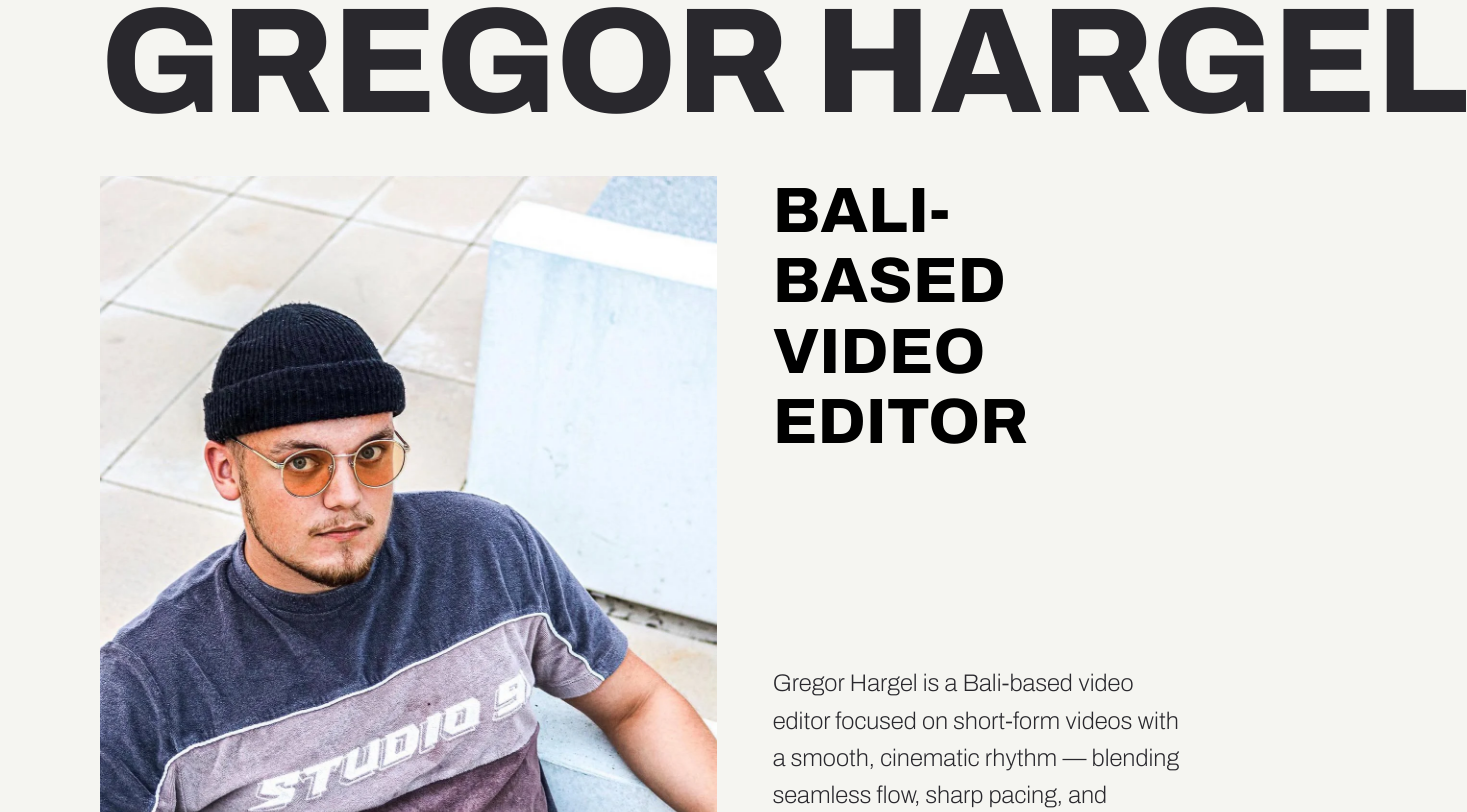
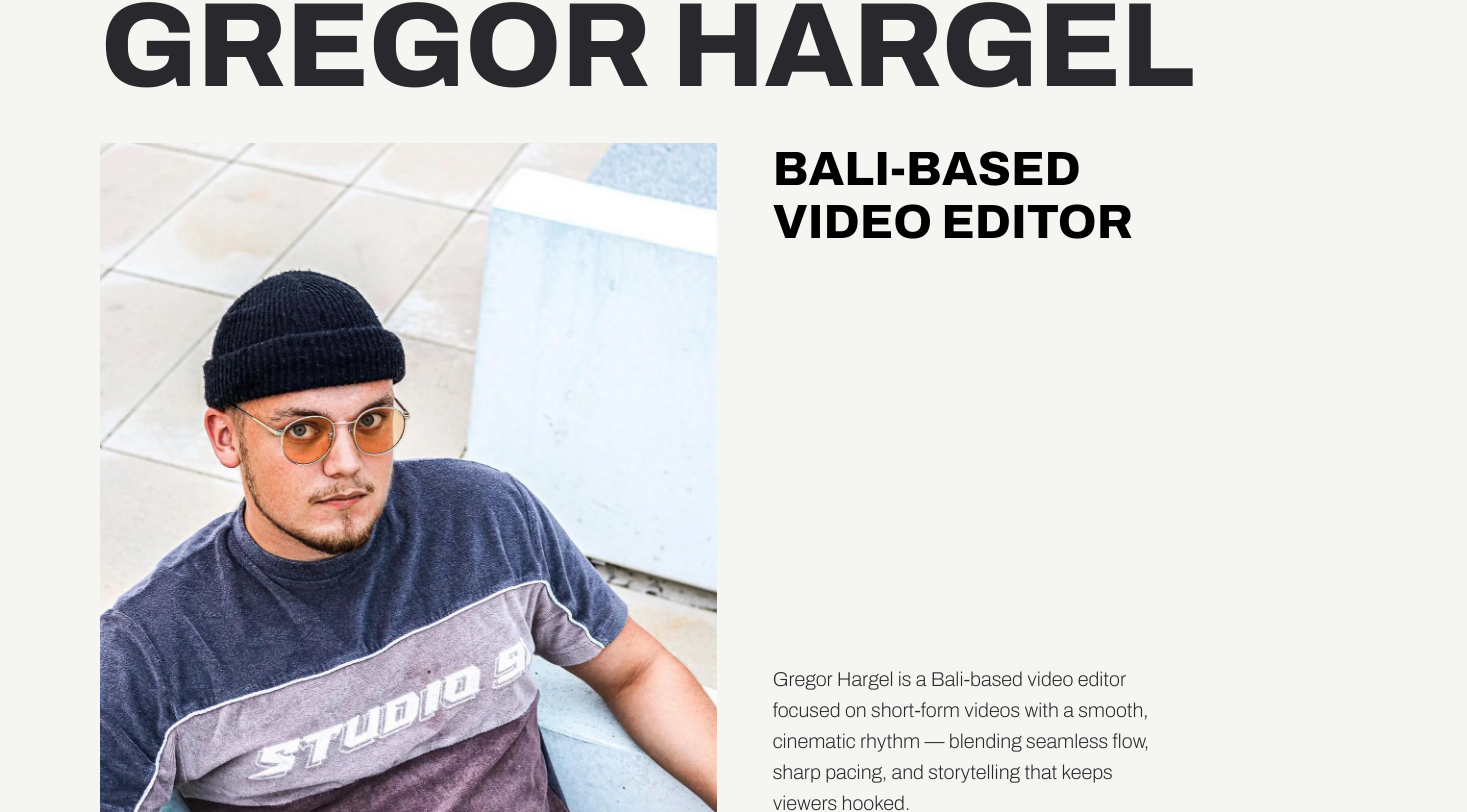
Before and after one commit to AivarP777/gregorhargel-portfolio-cms, a Next.js app: page / in a window 1280 px wide. Shown: the part 223-1035 px from the top of the page, 1467 px wide, since content can reach past the window. Built offline with nearby package versions, Linux system fonts and the light colour scheme.

Commit message:
telo hero

```diff
--- a/app/globals.css
+++ b/app/globals.css
@@ -2,7 +2,7 @@
 
 :root {
   --background: #F5F5F1;
-  --foreground: #171717;
+  --foreground: #F5F5F1;
 }
 
 @theme inline {
@@ -14,7 +14,7 @@
 
 @media (prefers-color-scheme: dark) {
   :root {
-    --background: #0a0a0a;
+    --background: #F5F5F1;
     --foreground: #ededed;
   }
 }
--- a/public/components/Header.tsx
+++ b/public/components/Header.tsx
@@ -81,7 +81,7 @@ export default function Header() {
 
         {/* MOBILE (alla md) */}
         <div className="md:hidden">
-          <div className="h-[72px] px-5">
+          <div className="h-[100px] px-5">
             <div className="flex h-full items-center">
               <Link
                 href="/"
@@ -125,7 +125,7 @@ export default function Header() {
             aria-modal="true"
           >
             {/* Ülaosa: logo + sulgemine */}
-            <div className="flex h-[72px] items-center px-5 border-b border-black/80">
+            <div className="flex h-[100px] items-center px-5 border-b border-black/80">
               <span className={`${inter.className} uppercase text-[16px]`}>Gregor Hargel</span>
               <button
                 aria-label="Close menu"
--- a/public/components/Hero.tsx
+++ b/public/components/Hero.tsx
@@ -7,7 +7,7 @@ export default function Hero() {
   return (
     <section
       className="
-        mx-auto max-w-[1920px] bg-[#F5F5F1]
+        mx-auto max-w-[1920px] bg-[#F5F5F1] overflow-x-clip
         px-5 pt-[40px] sm:px-[60px] md:px-[80px] lg:px-[100px] lg:pt-[70px]
       "
     >
@@ -15,14 +15,18 @@ export default function Hero() {
       <h1
         className="
           text-[#29282D] font-extrabold leading-[1.085] tracking-[-0.01em]
-    text-[40px] sm:text-[64px] md:text-[96px] lg:text-[150px] 2xl:text-[185px]
+          /* sinu algsed baassuurused väiksematel */
+          text-[40px] sm:text-[64px]
+          /* alates md teeme sujuvaks: 96px max... kuni 150px/185px */
+          md:text-[clamp(96px,8.2vw,150px)]
+          lg:text-[clamp(120px,7.8vw,150px)]
+          2xl:text-[clamp(150px,9.6vw,185px)]
           text-center md:text-left whitespace-nowrap
           transform -translate-y-[40px] md:translate-y-0
         "
       >
         GREGOR HARGEL
       </h1>
-
 
       {/* GRID */}
       <div className="mt-8 grid grid-cols-1 lg:grid-cols-12 gap-8 items-stretch">
@@ -51,9 +55,14 @@ export default function Hero() {
         >
           <h2
             className="
-              font-extrabold text-black uppercase leading-[1.1]
-              text-[28px] sm:text-[36px] md:text-[48px] lg:text-[64px] 2xl:text-[86px]
-              text-left
+              font-extrabold text-black uppercase leading-[1.1] text-left
+              /* sinu algsed baassuurused väiksematel */
+              text-[28px] sm:text-[36px]
+              /* sujuv desktop: 48px... kuni 86px */
+              md:text-[clamp(48px,3.6vw,64px)]
+              2xl:text-[clamp(64px,4.4vw,86px)]
+              /* ei lase sõnadel ümber murduda – ridade asetus jääb samaks */
+              whitespace-nowrap
             "
           >
             BALI-BASED<br />VIDEO EDITOR
@@ -62,9 +71,10 @@ export default function Hero() {
           <div className="mt-6 lg:mt-auto text-left">
             <p
               className="
-                max-w-[698px] text-[#29282D] font-extralight
-                text-[16px] sm:text-[18px] md:text-[20px] lg:text-[24px] 2xl:text-[32px]
-                leading-[1.55]
+                max-w-[698px] text-[#29282D] font-extralight leading-[1.55]
+                text-[16px] sm:text-[18px]
+                md:text-[clamp(20px,1.2vw,24px)]
+                2xl:text-[clamp(24px,1.7vw,32px)]
               "
             >
               Gregor Hargel is a Bali-based video editor focused on short-form
```
Lines whose indentation alone changed are shown as unchanged.
